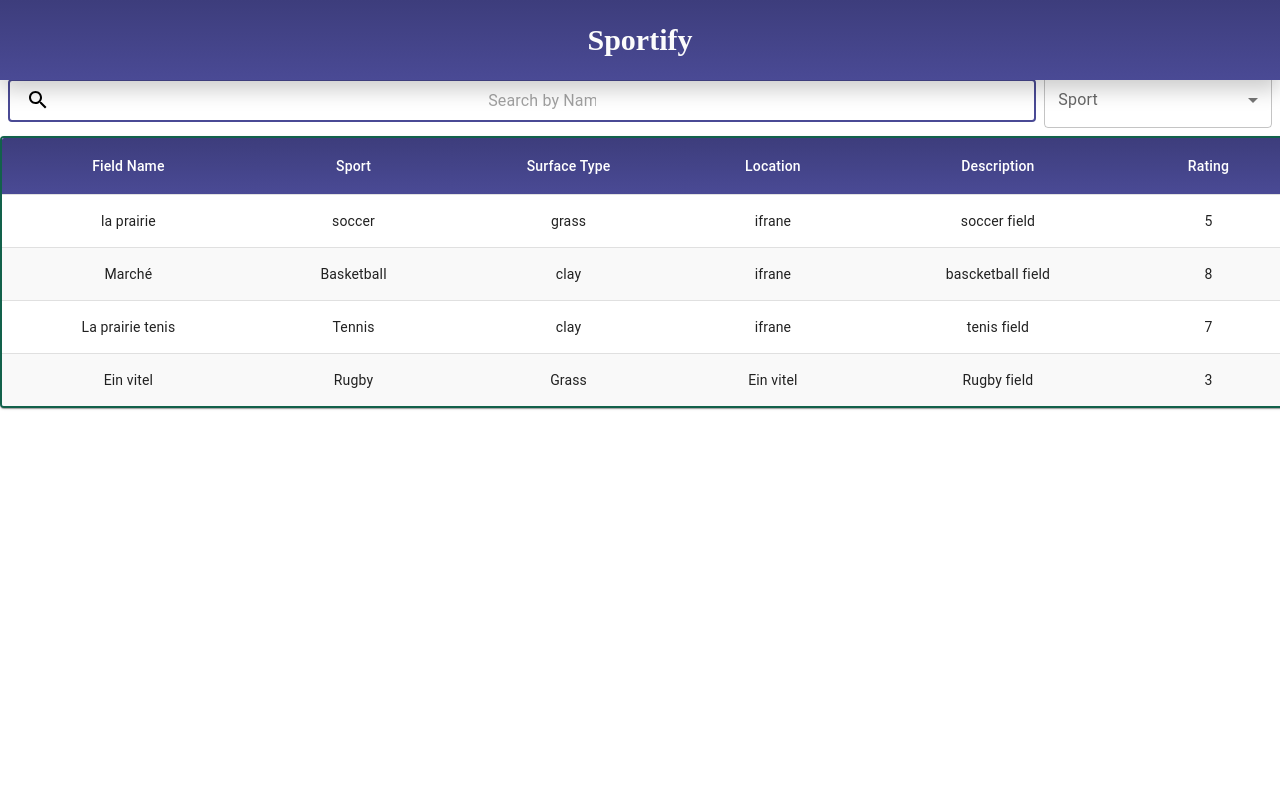
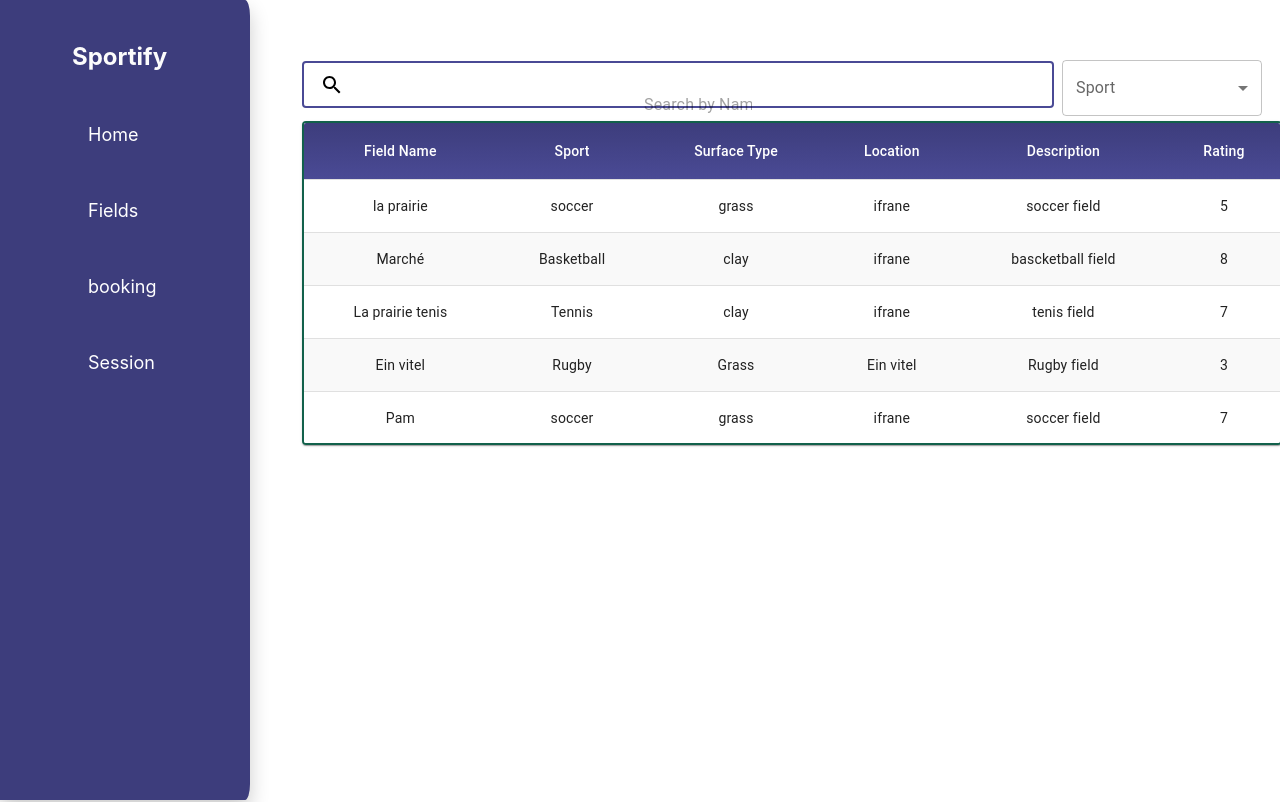
Before and after one commit to elmehdiziate/Sportify, a React (Create React App) app in the folder client/: page /fields in a window 1280 px wide. Shown: the top 802 px of the page. Built offline with nearby package versions, Linux system fonts and the light colour scheme.

Commit message:
Router-Navbar

```diff
--- a/client/src/App.js
+++ b/client/src/App.js
@@ -1,13 +1,26 @@
 import './App.css';
 import NavBar from './Components/NavBar';
+import Booking from './Pages/Booking';
+import Home from './Pages/Home';
+import Login from './Pages/Login';
+import Session from './Pages/Session';
 import Fields from './Pages/fields';
+import { BrowserRouter as Router, Routes, Route } from 'react-router-dom';
+
 
 function App() {
   return (
     <div className="App">
-      {/* <NavBar /> */}
-      <Fields/>
-      {/* <h1>Activity Tracker</h1> */}
+      <Router>
+        {/* <NavBar /> */}
+        <Routes>
+          <Route path='/fields' element={<Fields/>} />
+          <Route path='/login' element={<Login/>} />
+          <Route path='/home' element={<Home/>} />
+          <Route path='/booking' element={<Booking/>} />
+          <Route path='/session' element={<Session/>} />
+        </Routes>
+      </Router>
     </div>
   );
 }
--- a/client/src/Components/NavBar.js
+++ b/client/src/Components/NavBar.js
@@ -1,13 +1,34 @@
-import React from "react";
+import React, { useState } from "react";
+import { Link } from "react-router-dom";
+import { SidebarData } from "./SidebarData";
 import "../styles/NavBar.css";
+import { IconContext } from "react-icons";
 
 function NavBar() {
-	return (
-
-		<div id="header">
-				<h1 className="Sportify">Sportify</h1>
-		</div>
-	);
+  return (
+    <>
+      <IconContext.Provider value={{ color: "#fff" }}>
+        <nav className={"nav-menu active"}>
+          <ul className="nav-menu-items">
+            <li className="navbar-toggle">
+              <Link to="#" className="menu-bars"></Link>
+              <h1 className="Sportify">Sportify</h1>
+            </li>
+            {SidebarData.map((item, index) => {
+              return (
+                <li key={index} className={item.cName}>
+                  <Link to={item.path}>
+                    {/* {item.icon} */}
+                    <span>{item.title}</span>
+                  </Link>
+                </li>
+              );
+            })}
+          </ul>
+        </nav>
+      </IconContext.Provider>
+    </>
+  );
 }
 
 export default NavBar;
--- /dev/null
+++ b/client/src/Components/SidebarData.js
@@ -0,0 +1,31 @@
+import React from "react";
+
+
+export const SidebarData = [
+
+  {
+    title: "Home",
+    path: "/home",
+    // icon: <FaIcons.FaCartPlus color="white" />,
+    cName: "nav-text",
+  },
+  {
+    title: "Fields",
+    path: "/fields",
+    // icon: <IoIcons.IoMdPeople color="white" />,
+    cName: "nav-text",
+  },
+  {
+    title: "booking",
+    path: "/booking",
+    // icon: <IoIcons.IoIosPeople color="white" />,
+    cName: "nav-text",
+  },
+  {
+    title: "Session",
+    path: "/session",
+    // icon: <FaIcons.FaStore color="white"/>,
+    cName: "nav-text",
+  },
+
+];
--- /dev/null
+++ b/client/src/Pages/Booking.js
@@ -0,0 +1,11 @@
+import React from "react";
+import NavBar from "../Components/NavBar";
+
+export default function Booking() {
+	return (
+		<>
+            <NavBar/>
+			<h1>Booking</h1>
+		</>
+	);
+}
--- /dev/null
+++ b/client/src/Pages/Home.js
@@ -0,0 +1,11 @@
+import React from "react";
+import NavBar from "../Components/NavBar";
+
+export default function Home() {
+	return (
+		<>
+			<NavBar />
+            <h1>Home</h1>
+		</>
+	);
+}
--- /dev/null
+++ b/client/src/Pages/Login.js
@@ -0,0 +1,7 @@
+import React from 'react'
+
+export default function Login() {
+  return (
+    <h1>Login</h1>
+  )
+}
--- /dev/null
+++ b/client/src/Pages/Session.js
@@ -0,0 +1,12 @@
+import React from 'react'
+import NavBar from '../Components/NavBar'
+
+export default function Session() {
+  return (
+    <>
+    <NavBar/>
+    <h1>Session</h1>
+    </>
+
+  )
+}
--- a/client/src/Pages/fields.js
+++ b/client/src/Pages/fields.js
@@ -33,6 +33,7 @@
 	createData('Marché', 'Basketball', 'clay', 'ifrane', 'bascketball field', '8'),
 	createData('La prairie tenis', 'Tennis', 'clay', 'ifrane', 'tenis field', '7'),
 	createData('Ein vitel', 'Rugby', 'Grass', 'Ein vitel', 'Rugby field', '3'),
+	createData('Pam', 'soccer', 'grass', 'ifrane', 'soccer field', '7'),
 ];
 
 
@@ -74,6 +75,37 @@
 	return (
 		<>
 			<Navbar />
+		<div className="fields">
+		<div className="FilterContainer">
+				<SearchBar onSearch={handleSearch} value={searchQuery}/>
+				<Filter uniqueSport={uniqueSport} onFilter={handleFilter}/>
+			</div>
+
+			<StyledTableContainerAc component={Paper}>
+				<StyledTable sx={{ minWidth: 700 }} aria-label="customized table">
+					<TableHead>
+						<TableRow>
+							{TableHeaders.map((item) => {
+								return <StyledTableCell align="center">{item}</StyledTableCell>;
+							})}
+						</TableRow>
+					</TableHead>
+					<TableBody>
+						{filteredRows.map((row, index) => (
+						<StyledTableRow key={index}>
+							<StyledTableCell align="right">{row.name}</StyledTableCell>
+							<StyledTableCell align="right">{row.Sport}</StyledTableCell>
+							<StyledTableCell align="right">{row.SurfaceType}</StyledTableCell>
+							<StyledTableCell align="right">{row.Location}</StyledTableCell>
+							<StyledTableCell align="right">{row.Description}</StyledTableCell>
+							<StyledTableCell align="right">{row.Rating}</StyledTableCell>
+						</StyledTableRow>
+						  ))}
+					</TableBody>
+				</StyledTable>
+			</StyledTableContainerAc>
+
+		</div>
 			<div className="FilterContainer">
 				<SearchBar onSearch={handleSearch} value={searchQuery}/>
 				<Filter uniqueSport={uniqueSport} onFilter={handleFilter}/>
--- a/client/src/styles/NavBar.css
+++ b/client/src/styles/NavBar.css
@@ -1,23 +1,72 @@
 .Sportify {
-    color: #fcfcfc;
+  color:  #fcfcfc;;
+}
+
+.menu-bars {
+  margin-left: 2rem;
+  font-size: 2rem;
+  background: none;
+}
+
+
+.nav-menu {
+  background-color:  #3d3d7c;
+  box-shadow: 0 10px 20px rgba(0, 0, 0, 0.2);
+  width: 250px;
+  height: 100vh;
   display: flex;
   justify-content: center;
-    align-items: center;
-    font-size: 30px;
-    font-family: 'Dancing Script', 'Lobster', cursive;
+  position: fixed;
+  top: 0;
+  left: -100%;
+  transition: 850ms;
+  border-radius: 0 2% 2% 0;
 }
 
-#header {
-    position: fixed;
-    top: 0;
+.nav-menu.active {
+  left: 0;
+  transition: 350ms;
+}
+
+.nav-text {
+  display: flex;
+  justify-content: start;
+  align-items: start;
+  padding: 8px 0px 8px 16px;
+  list-style: none;
+  height: 60px;
+}
+
+.nav-text a {
+  text-decoration: none;
+  color: #ffffff;
+  font-size: 18px;
+  width: 95%;
+  height: 100%;
+  display: flex;
+  align-items: center;
+  padding: 0 16px;
+  border-radius: 4px;
+}
+
+.nav-text a:hover {
+  background-color: #a0a0c0;
   width: 100%;
-    z-index: 999;
-    height: 10%;
-    background: linear-gradient(to top, #4a4a95, #3d3d7c);
+}
+
+.nav-menu-items {
+  width: 100%;
+}
+
+.navbar-toggle {
+  background-color: linear-gradient(to top, #4a4a95, #3d3d7c);
+  width: 100%;
+  height: 80px;
   display: flex;
-    flex-direction: row;
-    justify-content: center;
+  justify-content: start;
   align-items: center;
-    box-shadow: 0 10px 20px rgba(0, 0, 0, 0.2);
+}
 
+span {
+  margin-left: 16px;
 }
--- a/client/src/styles/fields.css
+++ b/client/src/styles/fields.css
@@ -7,6 +7,7 @@
 }
 .Search{
     width: 70%;
+    height: 60%;
 }
 .FilterContainer {
     display: flex;
@@ -17,3 +18,14 @@
     padding-right: 20px;
     width: 100%;
   }
+
+
+.fields{
+    display: flex;
+    flex-direction: column;
+    align-items: center;
+    justify-content: flex-start;
+    height: 100vh;
+    font-size: 3rem;
+    margin-left: 38vh;
+}
```
Also changed, not shown: client/package.json (+7 -1 lines). Lines whose indentation alone changed are shown as unchanged.
